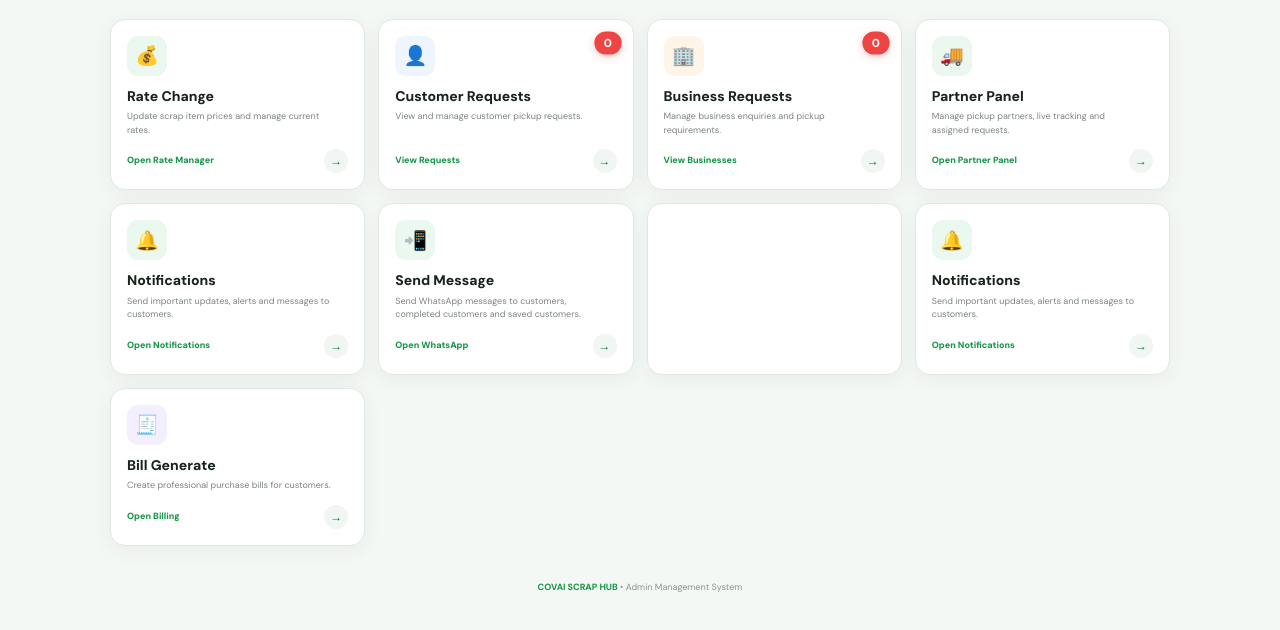
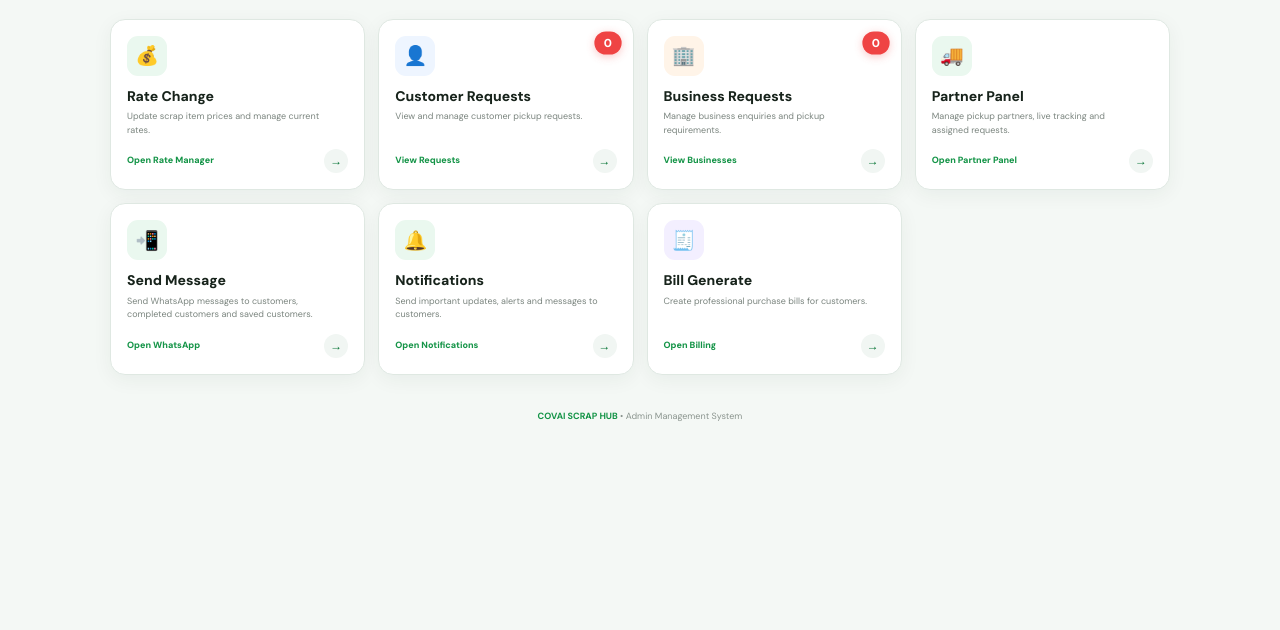
Before and after one commit to covaiscrabehub-lgtm/online, a website: page admin.html in a window 1280 px wide. Shown: the part 166-796 px from the top of the page. Drawn offline with nearby package versions, Linux system fonts and the light colour scheme; no server answers.

Commit message:
Update admin.html

```diff
--- a/admin.html
+++ b/admin.html
@@ -1075,36 +1075,6 @@ body{
 
         </a>
 
-<!-- NOTIFICATIONS -->
-
-<a
-    href="notificationadmin.html"
-    class="admin-card"
->
-    <div class="card-icon green">
-        🔔
-    </div>
-
-    <h2>
-        Notifications
-    </h2>
-
-    <p>
-        Send important updates, alerts and messages to customers.
-    </p>
-
-    <div class="card-footer">
-        <span class="open-text">
-            Open Notifications
-        </span>
-
-        <span class="arrow">
-            →
-        </span>
-    </div>
-</a>
-
-
 <!-- =================================================
      SEND MESSAGE
 ================================================== -->
@@ -1139,14 +1109,6 @@ body{
     </div>
 
 </a>
-
-
-<!-- BILL GENERATE -->
-
-<a
-    href="billing.html"
-    class="admin-card"
->
 <!-- =================================================
      NOTIFICATIONS
 ================================================== -->
```
